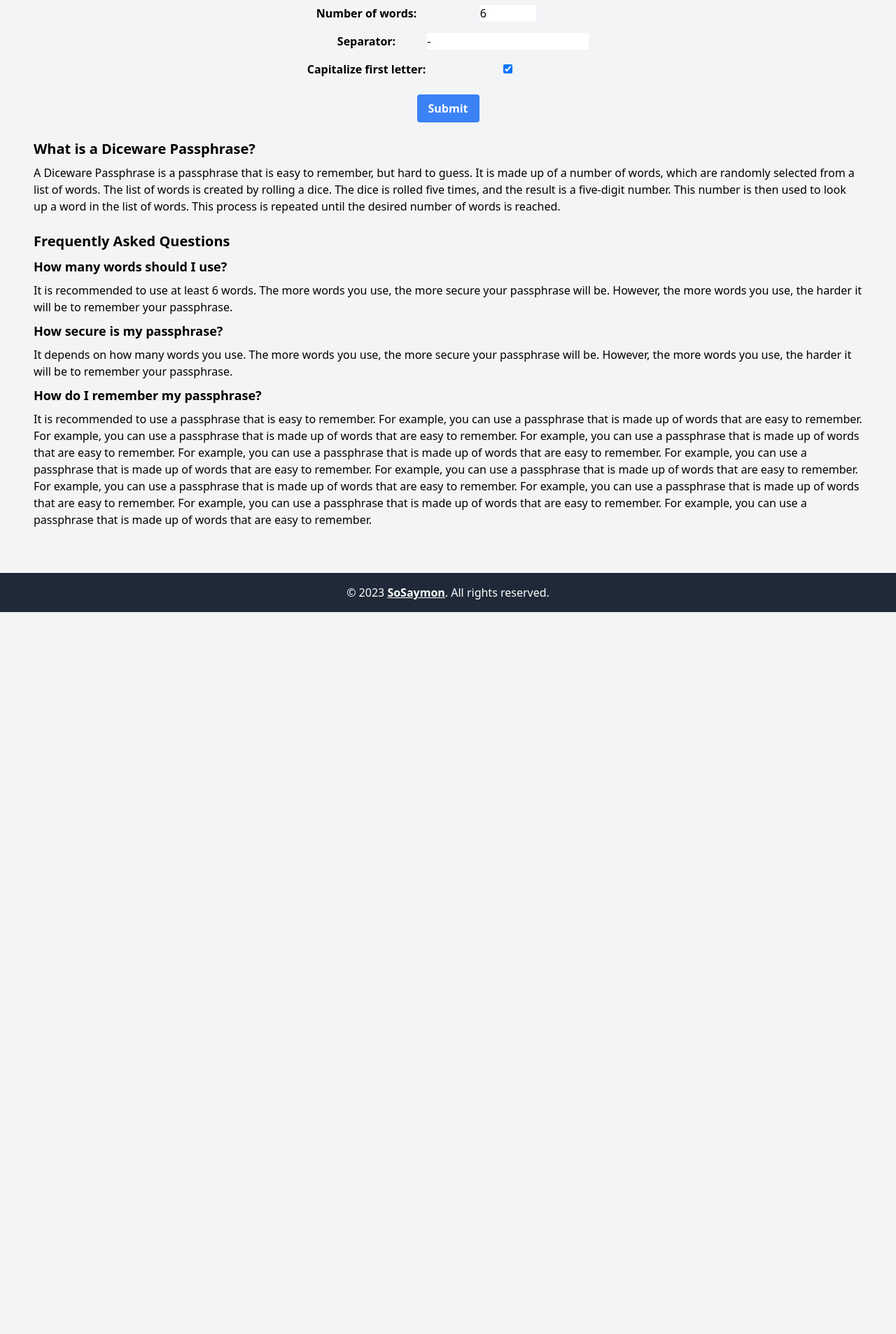
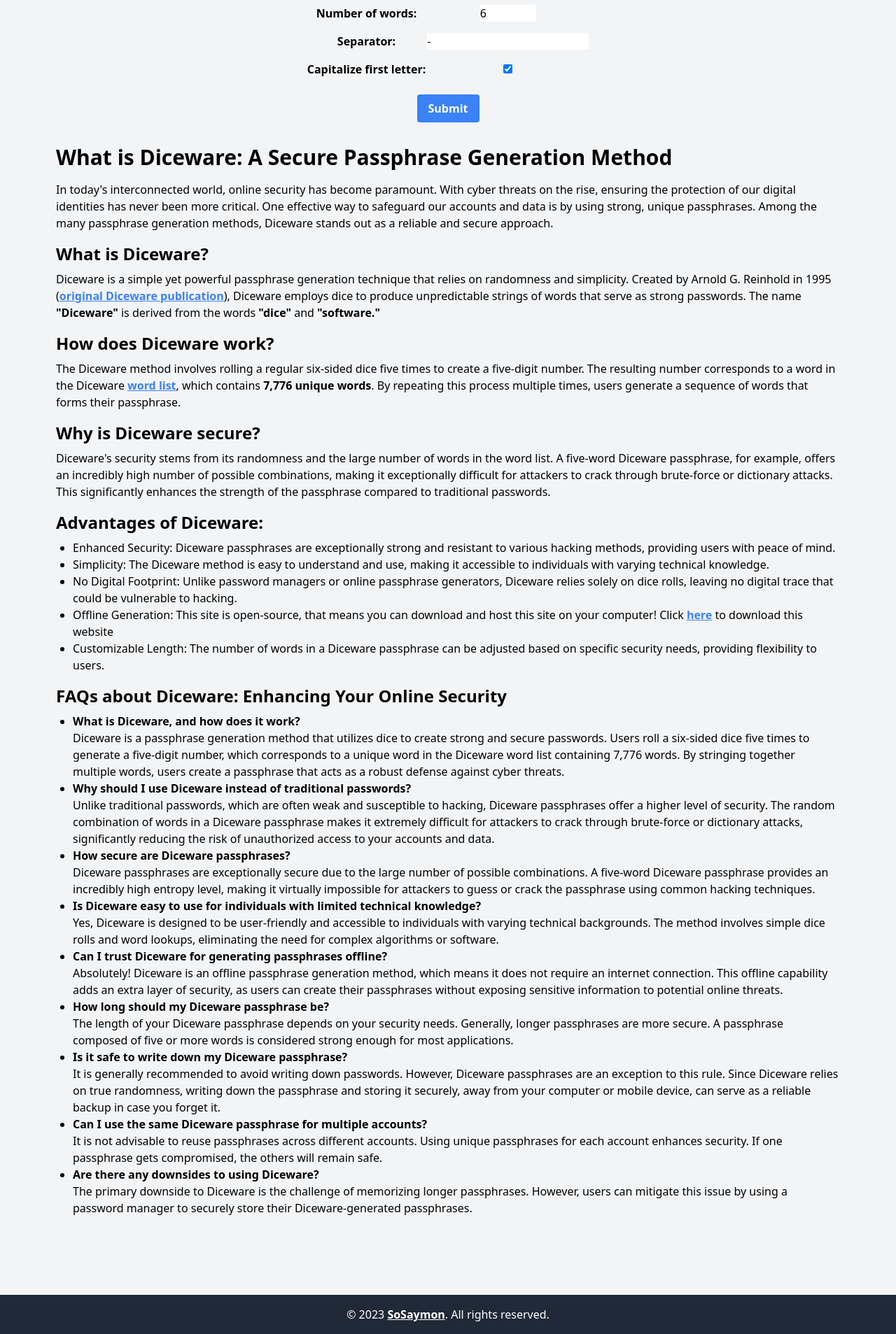
Before and after one commit to SoSaymon/diceware_django, a Django app: page /diceware/ in a window 1280 px wide. Shown: the part 169-2076 px from the top of the page at 70% size. Before the commit the page ends 1044 px from the top, so only its background shows below. Run offline with Django 4.2, Linux system fonts and the light colour scheme.

Commit message:
feat(index): Rewrite text on the site

```diff
--- a/diceware/static/css/dist.css
+++ b/diceware/static/css/dist.css
@@ -637,6 +637,10 @@ video {
   margin-bottom: 0.5rem;
 }
 
+.ml-6 {
+  margin-left: 1.5rem;
+}
+
 .block {
   display: block;
 }
@@ -685,6 +689,10 @@ video {
   transform: translate(var(--tw-translate-x), var(--tw-translate-y)) rotate(var(--tw-rotate)) skewX(var(--tw-skew-x)) skewY(var(--tw-skew-y)) scaleX(var(--tw-scale-x)) scaleY(var(--tw-scale-y));
 }
 
+.list-disc {
+  list-style-type: disc;
+}
+
 .content-start {
   align-content: flex-start;
 }
@@ -715,6 +723,10 @@ video {
 .bg-green-500 {
   --tw-bg-opacity: 1;
   background-color: rgb(34 197 94 / var(--tw-bg-opacity));
+}
+
+.p-8 {
+  padding: 2rem;
 }
 
 .px-6 {
@@ -761,6 +773,11 @@ video {
   line-height: 1.75rem;
 }
 
+.text-2xl {
+  font-size: 1.5rem;
+  line-height: 2rem;
+}
+
 .font-bold {
   font-weight: 700;
 }
@@ -778,8 +795,25 @@ video {
   color: rgb(255 255 255 / var(--tw-text-opacity));
 }
 
+.text-blue-500 {
+  --tw-text-opacity: 1;
+  color: rgb(59 130 246 / var(--tw-text-opacity));
+}
+
 .underline {
   text-decoration-line: underline;
+}
+
+.outline {
+  outline-style: solid;
+}
+
+.outline-2 {
+  outline-width: 2px;
+}
+
+.outline-blue-500 {
+  outline-color: #3b82f6;
 }
 
 .filter {
--- a/templates/index.html
+++ b/templates/index.html
@@ -36,19 +36,50 @@
             </section>
         {% endif %}
 
-        <section class="mt-6">
-            <h3 class="text-xl font-semibold">What is a Diceware Passphrase?</h3>
-            <p class="mt-2">A Diceware Passphrase is a passphrase that is easy to remember, but hard to guess. It is made up of a number of words, which are randomly selected from a list of words. The list of words is created by rolling a dice. The dice is rolled five times, and the result is a five-digit number. This number is then used to look up a word in the list of words. This process is repeated until the desired number of words is reached.</p>
+        <section class="container mx-auto p-8">
+            <h1 class="text-3xl font-bold mb-4">What is Diceware: A Secure Passphrase Generation Method</h1>
+            <p class="mb-4">In today's interconnected world, online security has become paramount. With cyber threats on the rise, ensuring the protection of our digital identities has never been more critical. One effective way to safeguard our accounts and data is by using strong, unique passphrases. Among the many passphrase generation methods, Diceware stands out as a reliable and secure approach.</p>
 
-            <h3 class="text-xl font-semibold mt-6">Frequently Asked Questions</h3>
-            <h4 class="text-lg font-semibold mt-2">How many words should I use?</h4>
-            <p class="mt-2">It is recommended to use at least 6 words. The more words you use, the more secure your passphrase will be. However, the more words you use, the harder it will be to remember your passphrase.</p>
+            <h2 class="text-2xl font-bold mb-2">What is Diceware?</h2>
+            <p class="mb-4">Diceware is a simple yet powerful passphrase generation technique that relies on randomness and simplicity. Created by Arnold G. Reinhold in 1995 (<a class="font-bold text-blue-500 underline" href="https://theworld.com/~reinhold/diceware.html">original Diceware publication</a>), Diceware employs dice to produce unpredictable strings of words that serve as strong passwords. The name <strong>"Diceware"</strong> is derived from the words <b>"dice"</b> and <b>"software."</b></p>
 
-            <h4 class="text-lg font-semibold mt-2">How secure is my passphrase?</h4>
-            <p class="mt-2">It depends on how many words you use. The more words you use, the more secure your passphrase will be. However, the more words you use, the harder it will be to remember your passphrase.</p>
+            <h2 class="text-2xl font-bold mb-2">How does Diceware work?</h2>
+            <p class="mb-4">The Diceware method involves rolling a regular six-sided dice five times to create a five-digit number. The resulting number corresponds to a word in the Diceware <a class="text-blue-500 font-bold underline" href="https://theworld.com/%7Ereinhold/diceware.wordlist.asc">word list</a>, which contains <b>7,776 unique words</b>. By repeating this process multiple times, users generate a sequence of words that forms their passphrase.</p>
 
-            <h4 class="text-lg font-semibold mt-2">How do I remember my passphrase?</h4>
-            <p class="mt-2">It is recommended to use a passphrase that is easy to remember. For example, you can use a passphrase that is made up of words that are easy to remember. For example, you can use a passphrase that is made up of words that are easy to remember. For example, you can use a passphrase that is made up of words that are easy to remember. For example, you can use a passphrase that is made up of words that are easy to remember. For example, you can use a passphrase that is made up of words that are easy to remember. For example, you can use a passphrase that is made up of words that are easy to remember. For example, you can use a passphrase that is made up of words that are easy to remember. For example, you can use a passphrase that is made up of words that are easy to remember. For example, you can use a passphrase that is made up of words that are easy to remember. For example, you can use a passphrase that is made up of words that are easy to remember.</p>
+            <h2 class="text-2xl font-bold mb-2">Why is Diceware secure?</h2>
+            <p class="mb-4">Diceware's security stems from its randomness and the large number of words in the word list. A five-word Diceware passphrase, for example, offers an incredibly high number of possible combinations, making it exceptionally difficult for attackers to crack through brute-force or dictionary attacks. This significantly enhances the strength of the passphrase compared to traditional passwords.</p>
+
+            <h2 class="text-2xl font-bold mb-2">Advantages of Diceware:</h2>
+            <ol class="list-disc ml-6 mb-4">
+                <li>Enhanced Security: Diceware passphrases are exceptionally strong and resistant to various hacking methods, providing users with peace of mind.</li>
+                <li>Simplicity: The Diceware method is easy to understand and use, making it accessible to individuals with varying technical knowledge.</li>
+                <li>No Digital Footprint: Unlike password managers or online passphrase generators, Diceware relies solely on dice rolls, leaving no digital trace that could be vulnerable to hacking.</li>
+                <li>Offline Generation: This site is open-source, that means you can download and host this site on your computer! Click <a class="font-bold text-blue-500 underline">here</a> to download this website </li>
+                <li>Customizable Length: The number of words in a Diceware passphrase can be adjusted based on specific security needs, providing flexibility to users.</li>
+            </ol>
+
+{#            TODO: Rewrite FAQ section#}
+            <h2 class="text-2xl font-bold mb-2">FAQs about Diceware: Enhancing Your Online Security</h2>
+            <ol class="list-disc ml-6 mb-4">
+                <li><strong>What is Diceware, and how does it work?</strong><br>
+                    Diceware is a passphrase generation method that utilizes dice to create strong and secure passwords. Users roll a six-sided dice five times to generate a five-digit number, which corresponds to a unique word in the Diceware word list containing 7,776 words. By stringing together multiple words, users create a passphrase that acts as a robust defense against cyber threats.</li>
+                <li><strong>Why should I use Diceware instead of traditional passwords?</strong><br>
+                    Unlike traditional passwords, which are often weak and susceptible to hacking, Diceware passphrases offer a higher level of security. The random combination of words in a Diceware passphrase makes it extremely difficult for attackers to crack through brute-force or dictionary attacks, significantly reducing the risk of unauthorized access to your accounts and data.</li>
+                <li><strong>How secure are Diceware passphrases?</strong><br>
+                    Diceware passphrases are exceptionally secure due to the large number of possible combinations. A five-word Diceware passphrase provides an incredibly high entropy level, making it virtually impossible for attackers to guess or crack the passphrase using common hacking techniques.</li>
+                <li><strong>Is Diceware easy to use for individuals with limited technical knowledge?</strong><br>
+                    Yes, Diceware is designed to be user-friendly and accessible to individuals with varying technical backgrounds. The method involves simple dice rolls and word lookups, eliminating the need for complex algorithms or software.</li>
+                <li><strong>Can I trust Diceware for generating passphrases offline?</strong><br>
+                    Absolutely! Diceware is an offline passphrase generation method, which means it does not require an internet connection. This offline capability adds an extra layer of security, as users can create their passphrases without exposing sensitive information to potential online threats.</li>
+                <li><strong>How long should my Diceware passphrase be?</strong><br>
+                    The length of your Diceware passphrase depends on your security needs. Generally, longer passphrases are more secure. A passphrase composed of five or more words is considered strong enough for most applications.</li>
+                <li><strong>Is it safe to write down my Diceware passphrase?</strong><br>
+                    It is generally recommended to avoid writing down passwords. However, Diceware passphrases are an exception to this rule. Since Diceware relies on true randomness, writing down the passphrase and storing it securely, away from your computer or mobile device, can serve as a reliable backup in case you forget it.</li>
+                <li><strong>Can I use the same Diceware passphrase for multiple accounts?</strong><br>
+                    It is not advisable to reuse passphrases across different accounts. Using unique passphrases for each account enhances security. If one passphrase gets compromised, the others will remain safe.</li>
+                <li><strong>Are there any downsides to using Diceware?</strong><br>
+                    The primary downside to Diceware is the challenge of memorizing longer passphrases. However, users can mitigate this issue by using a password manager to securely store their Diceware-generated passphrases.</li>
+            </ol>
         </section>
     </div>
 
```
